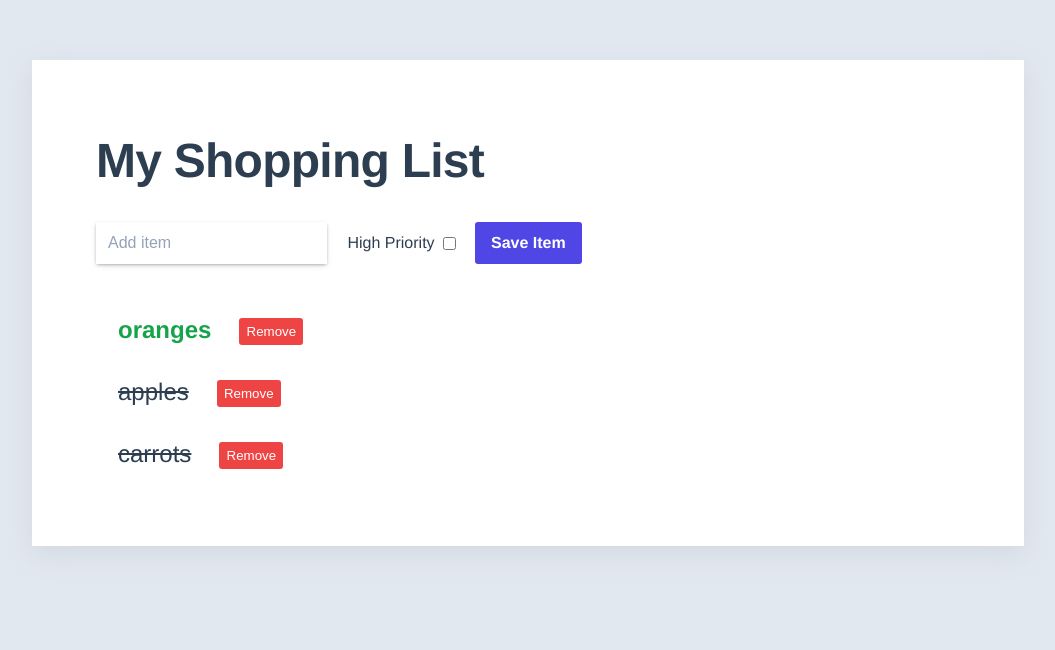
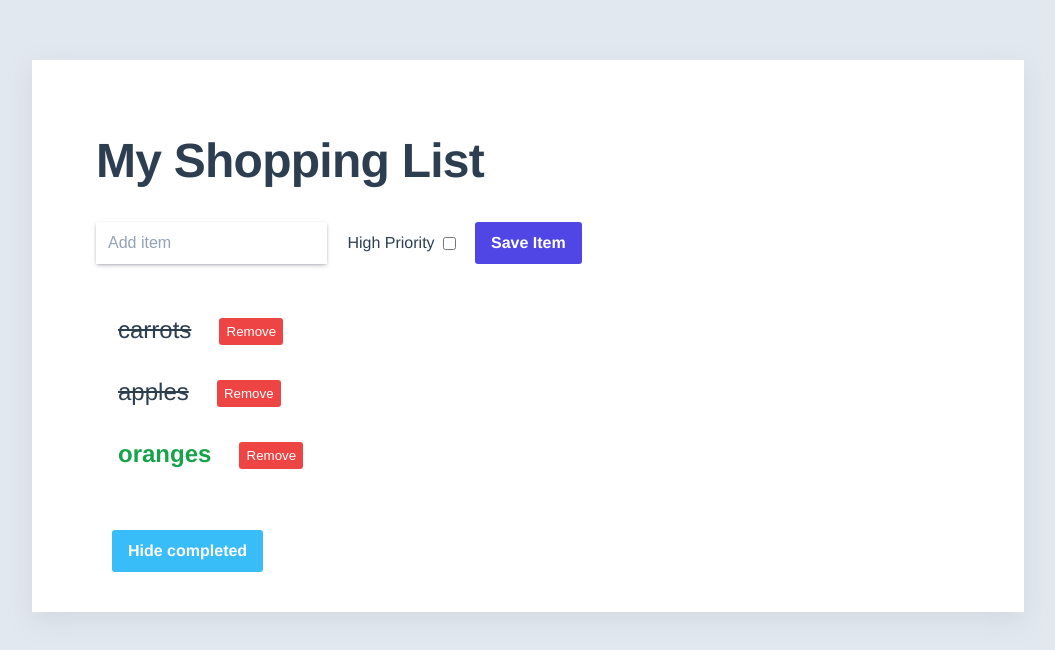
Before and after one commit to CodingGabe/vue-school, a Vue app: page / in a window 1280 px wide. Shown: the top 650 px of the page, without its empty margins (112-1167 px from the left). Built offline with nearby package versions, Linux system fonts and the light colour scheme.

Commit message:
add hide complete button

```diff
--- a/src/components/HelloWorld.vue
+++ b/src/components/HelloWorld.vue
@@ -1,7 +1,7 @@
 <template>
   <!-- Heading -->
   <div class="header">
-    <h1>{{ msg || 'My Shopping List' }}</h1>
+    <h1>{{ header || 'My Shopping List' }}</h1>
     <!-- <button class="btn-secondary" @click="toggle">Add Item</button> -->
   </div>
   <!-- Add itemm, and prioritize -->
@@ -17,12 +17,15 @@
   </form>
   <!-- Start of the shopping list -->
   <ul>
-    <li @click="toggleDone(item)" v-for="item in reversedItems" :key="item.id">
+    <li @click="toggleDone(item)" v-for="item in filteredItems" :key="item.id">
       <span class="list-item" :class="{ done: item.done, priority: item.highPriority }">{{ item.label }}</span>
       <button class="close" @click="removeItem(item)">Remove</button>
     </li>
   </ul>
   <p v-if="items.length === 0">Nothing on the list 😞</p>
+  <button class="btn-done" @click="hideCompleted = !hideCompleted">
+    {{ hideCompleted ? 'Show all' : 'Hide completed' }}
+  </button>
 </template>
 
 <script>
@@ -36,8 +39,10 @@ export default {
   },
   data () {
     return {
+      header: '',
       newItem: '', // create empty array to start the item
       newItemHighPriority: false, // sets the priority to off initially
+      hideCompleted: false,
       editing: false,
       items: [
         { id: id++, label: 'carrots', done: true, highPriority: false },
@@ -49,6 +54,9 @@ export default {
   computed: {
     reversedItems () {
       return [...this.items].reverse()
+    },
+    filteredItems () {
+      return this.hideCompleted ? this.items.filter((t) => !t.done) : this.items
     }
   },
   methods: {
@@ -119,6 +127,26 @@ button.close {
   display: inline-block;
   margin-left: 1rem;
   padding: .75rem 1rem;
+  transition: .2s all ease-out;
+}
+.add-item-form .btn:hover {
+  opacity: .8;
+  cursor: pointer;
+}
+.btn-done {
+  font-family: Avenir, Helvetica, Arial, sans-serif;
+  -webkit-font-smoothing:antialiased;
+  -moz-osx-font-smoothing: grayscale;
+  font-size: 1rem;
+  background-color: rgb(56 189 248);
+  border: none;
+  border-radius: 3px;
+  color: #fff;
+  font-weight: 700;
+  display: inline-block;
+  margin-left: 1rem;
+  padding: .75rem 1rem;
+  transition: .2s all ease-out;
 }
 .add-item-form label {
   padding-left: 1rem;
@@ -167,6 +195,7 @@ a {
 ul {
   display: flex;
   flex-direction: column;
+  margin-bottom: 2.5em;
 }
 li {
   font-size: 1.5rem;
```
